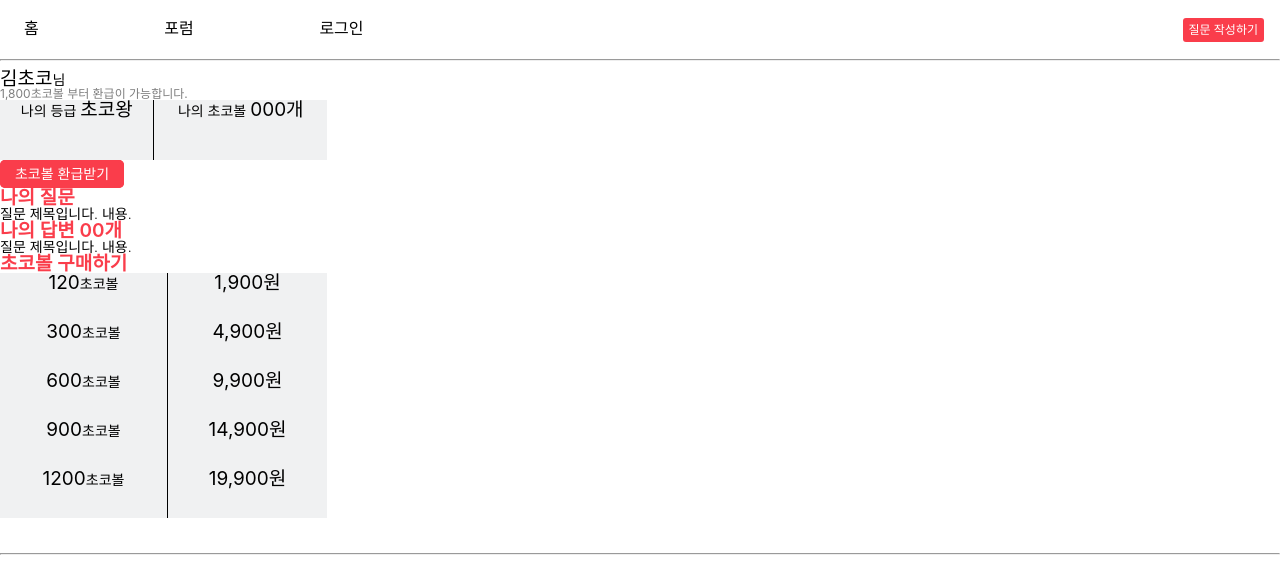
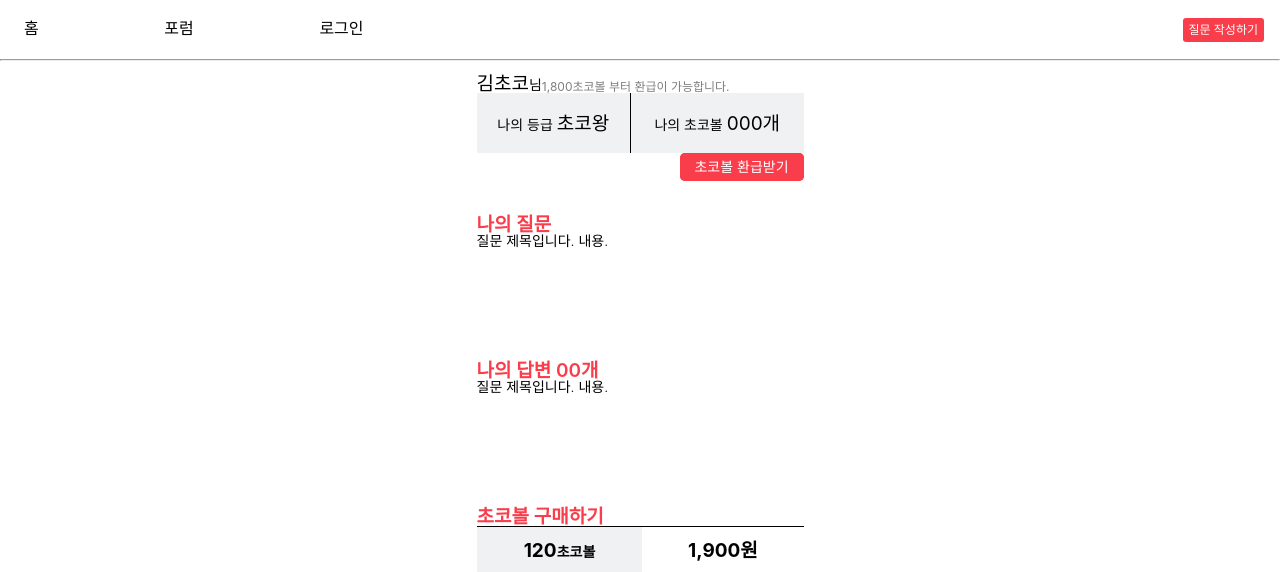
Before and after one commit to invisibleinseoul/ChocoTest, a plain HTML site: page html/mypage.html in a window 1280 px wide. Shown: the part 68-640 px from the top of the page. Drawn offline with nearby package versions, Linux system fonts and the light colour scheme; a web font is replaced by a local one.

Commit message:
ChocoTest
Edit mypage.html, main.css

```diff
--- a/css/main.css
+++ b/css/main.css
@@ -11,9 +11,7 @@ a{
   text-decoration: none;
   color: #000;
 }
-a:hover{
-  color: #FA3D4B;
-}
+a:hover{color: #FA3D4B;}
 .box{
   background-color: #FA3D4B;
   color: #fff;
@@ -40,23 +38,15 @@ footer{
   color: #7E7E7E;
   min-width: 375px;
 }
-footer hr{
-  background-color: #F0F1F2;
-}
+footer hr{background-color: #F0F1F2;}
 footer .logo{
   height: 20px;
   margin-bottom: 30px;
   margin-top: 20px;
 }
-footer li{
-  margin: 5px;
-}
-footer img{
-  margin: 20px;
-}
-footer .copyright{
-  margin: 20px;
-}
+footer li{margin: 5px;}
+footer img{margin: 20px;}
+footer .copyright{margin: 20px;}
 footer a{
   color: #7E7E7E;
   font-size: 14px;
@@ -88,9 +78,7 @@ header .logo{
   margin-left: auto;
   margin-inline-start: 1.5rem;
 }
-.nave__menu .clicked{
-  color: #FA3D4B;
-}
+.nave__menu.clicked{color: #FA3D4B;}
 .nav__menu li{
   margin-right: 10%;
   min-height: 19px;
@@ -109,17 +97,13 @@ header .logo{
 
 
 /*FORUM MAIN MAIN*/
-.forum-wrapper{
-  margin-inline-start: 1rem;
-}
+.forum-wrapper{margin-inline-start: 1rem;}
 .forum-wrapper div{
   margin-left: auto;
   margin-right: auto;
   position: relative;
 }
-.forum-wrapper div img{
-  margin-bottom: 20px;
-}
+.forum-wrapper div img{margin-bottom: 20px;}
 .search{
   margin-inline-start: 1rem;
   align-self: flex-start;
@@ -206,9 +190,7 @@ header .logo{
   margin-right: auto;
   margin-inline-start: 1rem;
 }
-.createQuestion h4{
-  font-size: 19px;
-}
+.createQuestion h4{font-size: 19px;}
 .createQuestion .furtherEx{
   color: #7E7E7E;
   margin-top: 5px;
@@ -241,16 +223,10 @@ header .logo{
   height: 46px;
   margin-top: 5px;
 }
-.createQuestion textarea::placeholder{
-  color: #7E7E7E;
+.createQuestion textarea::placeholder{color: #7E7E7E;}
+.createQuestion .ta__situation{min-height: 160px;}
+.createQuestion .ta__eCode{min-height: 100px;}
 
-}
-.createQuestion .ta__situation{
-  min-height: 160px;
-}
-.createQuestion .ta__eCode{
-  min-height: 100px;
-}
 .createQuestion .btn{
   display: inline-flex;
   background-color: #F0F1F2;
@@ -284,23 +260,36 @@ header .logo{
 
 
 /*MY PAGE*/
+.user{
+  align-items: flex-end;
+  display: flex;
+  min-height: 146px;
+  width: 327px;
+  flex-direction: column;
+  margin-left: auto;
+  margin-right: auto;
+}
+.mypage-content{
+  margin-left: auto;
+  margin-right: auto;
+}
 table{
   text-align: center;
   width: 327px;
   background-color: #F0F1F2;
-  border-collapse: collapse;
 }
-table td {border-right:1px solid #000;}
-table td:last-child{border-right:none;}
-.user-name{
-  font-size: 19px;
+.user-name{font-size: 19px;}
+.user-wrapper{
+  align-items: flex-end;
+  display: flex;
+  height: 24px;
+  min-width: 327px;
 }
-.user-name span{
-  font-size: 14px;
-}
-.refund-comment{
+.user-name span{font-size: 14px;}
+.exchange-comment{
   font-size: 12px;
   color: #7E7E7E;
+  margin-right: 0;
 }
 .btn.btn--exchange{
   font-size: 14px;
@@ -336,16 +325,35 @@ table td:last-child{border-right:none;}
   height: 60px;
 }
 .user-grade td{
+  border-right:1px solid #000;
+  vertical-align: middle;
+}
+.user-grade td:last-child{border-right:none;}
+.price td:nth-child(2){background-color: white;}
+.price td{vertical-align: middle;}
 
+.price tr{
+  border-bottom: 1px solid #000;
+  border-top: 1px solid #000;
 }
-.user-grade span{
+.user-grade span,
+.price span{
   font-size: 14px;
 }
 .price{
   font-size: 19px;
   text-align: center;
   height: 245px;
+  font-weight: 700;
 }
-.price span{
-  font-size: 14px;
+.myQuestion,
+.myAnswer,
+.buy{
+  align-items: flex-start;
+  display: flex;
+  min-height: 146px;
+  width: 327px;
+  flex-direction: column;
+  margin-left: auto;
+  margin-right: auto;
 }
--- a/html/mypage.html
+++ b/html/mypage.html
@@ -41,12 +41,11 @@
     <hr>
   </section>
   <div class="user">
-    <div class="user-name">
-      김초코<span>님</span>
+    <div class="user-wrapper">
+      <div class="user-name">김초코<span>님</span></div>
+      <div class="exchange-comment">1,800초코볼 부터 환급이 가능합니다.</div>
     </div>
-    <div class="refund-comment">
-      1,800초코볼 부터 환급이 가능합니다.
-    </div>
+
     <table class="user-grade">
       <tr>
         <td><span>나의 등급 </span>초코왕</td>
@@ -57,15 +56,16 @@
       <div class="btn btn--exchange">초코볼 환급받기</div>
     </div>
   </div>
-  <div>
+  <div class="myQuestion">
     <div class="content-title">나의 질문</div>
     <div class="content-content">질문 제목입니다. 내용.</div>
   </div>
-  <div>
+  <div class="myAnswer">
     <div class="content-title">나의 답변 00개 </div>
     <div class="content-content">질문 제목입니다. 내용.</div>
   </div>
-  <div>
+
+  <div class="buy">
     <div class="content-title">초코볼 구매하기</div>
     <table class="price">
       <tr>
```
